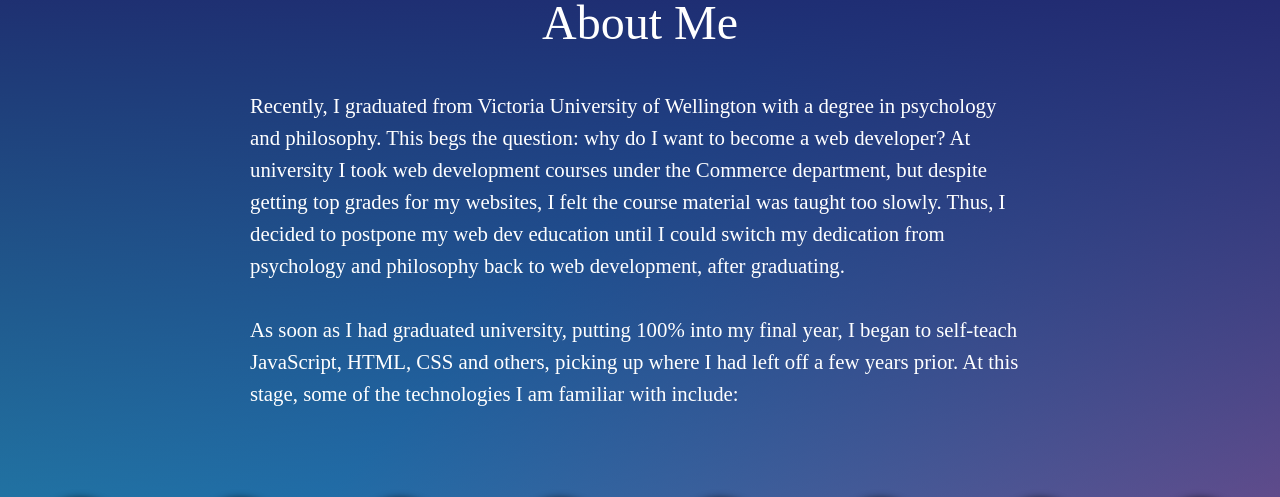
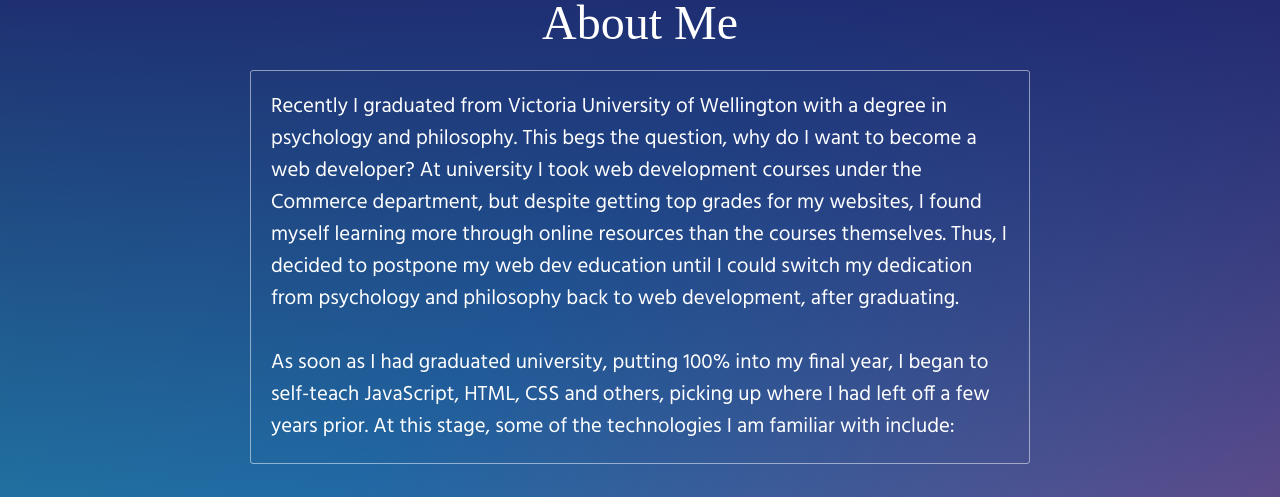
Before and after one commit to sinclairnick/sinclairnick.github.io, a plain HTML site: page index.html in a window 1280 px wide. Shown: the part 925-1422 px from the top of the page. Drawn offline with nearby package versions, Linux system fonts and the light colour scheme.

Commit message:
minor style update

```diff
--- a/css/about.css
+++ b/css/about.css
@@ -2,6 +2,31 @@
   background: -webkit-gradient(linear, left top, left bottom, from(#1E1E67), to(rgba(30, 30, 103, 0)));
   background: linear-gradient(#1E1E67, rgba(30, 30, 103, 0));
   padding-top: 90px;
+}
+
+#about #blurb {
+  border: 1px solid rgba(255, 255, 255, 0.5);
+  border-radius: 3px;
+  padding-left: 20px;
+  padding-right: 20px;
+}
+
+@media (min-width: 1080px) {
+  #about #blurb {
+    margin: 0 250px;
+  }
+}
+
+@media (min-width: 720px) and (max-width: 1079px) {
+  #about #blurb {
+    margin: 0 100px;
+  }
+}
+
+@media (max-width: 719px) {
+  #about #blurb {
+    margin: 0 20px;
+  }
 }
 
 #about #timeline {
--- a/css/general.css
+++ b/css/general.css
@@ -1,3 +1,4 @@
+@import url("https://fonts.googleapis.com/css?family=Hind");
 body {
   background: linear-gradient(-45deg, #EE7752, #E73C7E, #23A6D5, #23D5AB);
   color: white;
@@ -10,6 +11,7 @@ html {
 p {
   line-height: 2rem;
   font-size: 1.3rem;
+  font-family: 'Hind', sans-serif;
 }
 
 i {
--- a/css/index.css
+++ b/css/index.css
@@ -1,3 +1,4 @@
+@import url("https://fonts.googleapis.com/css?family=Hind");
 @media (min-width: 1080px) {
   :root {
     --width: 400px;
@@ -235,6 +236,7 @@ html {
 p {
   line-height: 2rem;
   font-size: 1.3rem;
+  font-family: 'Hind', sans-serif;
 }
 
 i {
@@ -272,6 +274,31 @@ a:hover {
   background: -webkit-gradient(linear, left top, left bottom, from(#1E1E67), to(rgba(30, 30, 103, 0)));
   background: linear-gradient(#1E1E67, rgba(30, 30, 103, 0));
   padding-top: 90px;
+}
+
+#about #blurb {
+  border: 1px solid rgba(255, 255, 255, 0.5);
+  border-radius: 3px;
+  padding-left: 20px;
+  padding-right: 20px;
+}
+
+@media (min-width: 1080px) {
+  #about #blurb {
+    margin: 0 250px;
+  }
+}
+
+@media (min-width: 720px) and (max-width: 1079px) {
+  #about #blurb {
+    margin: 0 100px;
+  }
+}
+
+@media (max-width: 719px) {
+  #about #blurb {
+    margin: 0 20px;
+  }
 }
 
 #about #timeline {
--- a/index.html
+++ b/index.html
@@ -56,10 +56,10 @@
         </header>
         <div id="about" class="section">
             <h1 class="para-padding heading text-center">About Me</h1>
-            <p class="para-padding">
-                Recently, I graduated from Victoria University of Wellington with a degree in psychology and philosophy. This begs the question:
+            <p class="para-padding" id="blurb">
+                Recently I graduated from Victoria University of Wellington with a degree in psychology and philosophy. This begs the question,
                 why do I want to become a web developer? At university I took web development courses under the Commerce
-                department, but despite getting top grades for my websites, I felt the course material was taught too slowly. Thus, I decided to postpone my web dev education until I could switch my dedication from psychology and philosophy back to web development, after graduating.
+                department, but despite getting top grades for my websites, I found myself learning more through online resources than the courses themselves. Thus, I decided to postpone my web dev education until I could switch my dedication from psychology and philosophy back to web development, after graduating.
                 <br>
                 <br> As soon as I had graduated university, putting 100% into my final year, I began to self-teach JavaScript,
                 HTML, CSS and others, picking up where I had left off a few years prior. At this stage, some of the technologies
```
